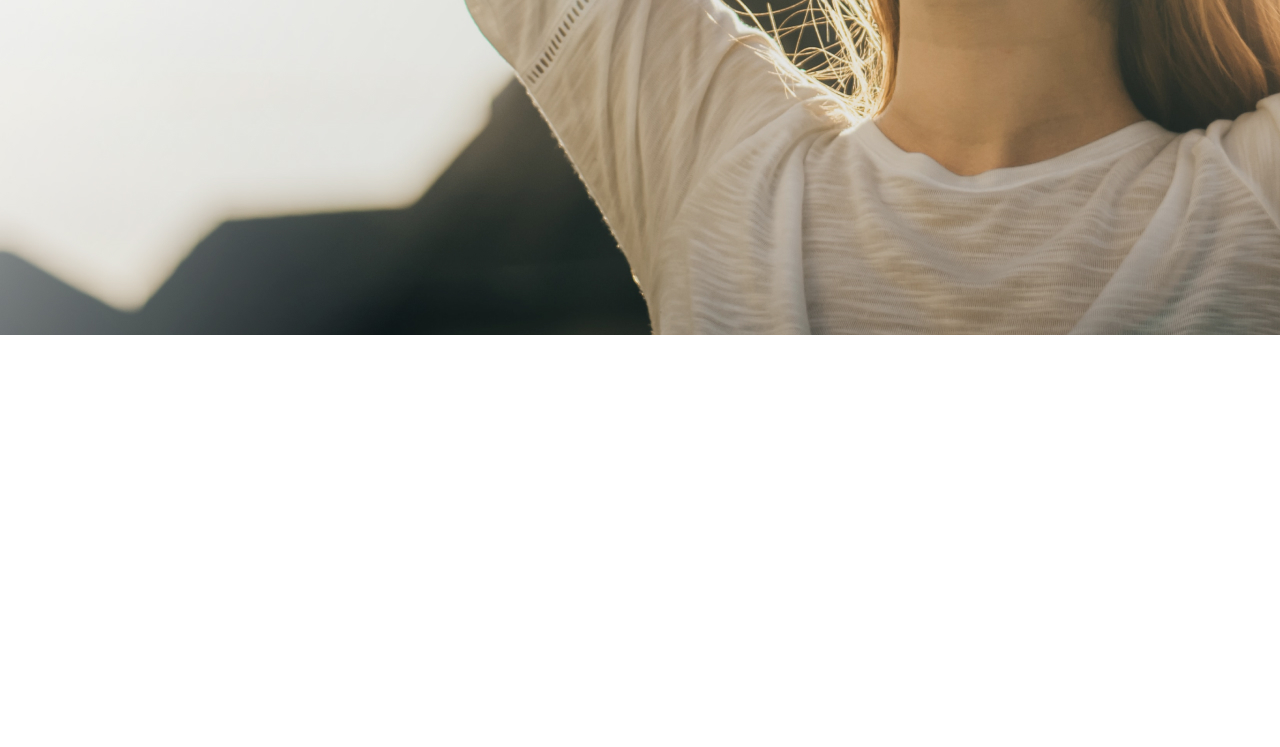
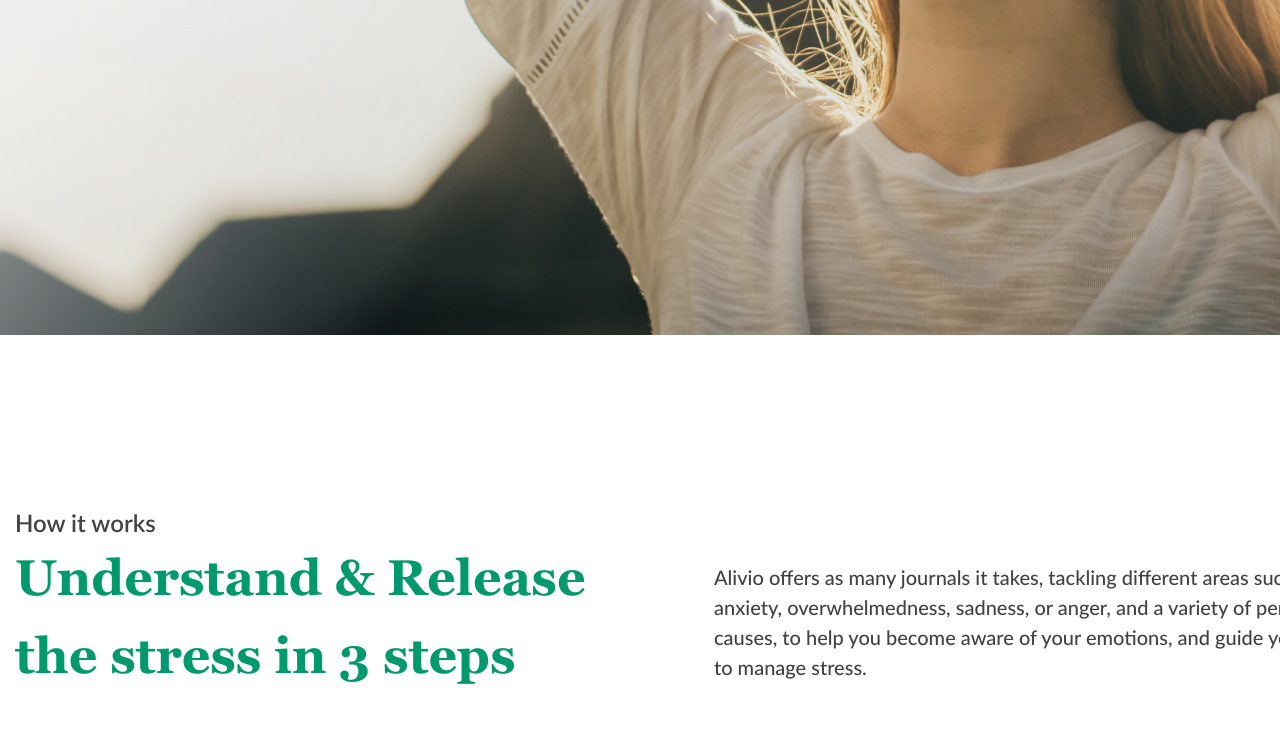
Before and after one commit to MazaevKA/Alivio, a plain HTML site: page index.html in a window 1280 px wide. Shown: the part 645-1392 px from the top of the page. Before the commit the page ends 980 px from the top, so only its background shows below. Drawn offline with Linux system fonts and the light colour scheme.

Commit message:
Added a block How it works

```diff
--- a/css/style.css
+++ b/css/style.css
@@ -129,3 +129,39 @@ body {
   width: 100%;
   object-fit: cover;
 }
+
+/* How it works */
+
+.how-it-works {
+  padding: 169px 0 51px;
+}
+.how-it-works-header {
+  display: flex;
+  justify-content: space-between;
+}
+.how-it-works-header-head {
+  max-width: 584px;
+  margin-right: 30px;
+}
+.how-it-works-header-title {
+  margin-bottom: -3px;
+  font-weight: 600;
+  font-size: 24px;
+  line-height: 157%;
+}
+.how-it-works-header-subtitle {
+  line-height: 157%;
+  font-weight: 700;
+  font-size: 50px;
+  font-family: 'Georgia', serif;
+  color: #01996D;
+}
+.how-it-works-header-content {
+  padding-top: 58px;
+  max-width: 671px;
+  line-height: 150%;
+  font-weight: 500;
+}
+.how-it-works-steps {
+
+}
--- a/index.html
+++ b/index.html
@@ -49,7 +49,25 @@
         <img src="./img/home/bg.jpg" alt="Background cover">
       </div>
     </section>
+
+    <section class="how-it-works">
+      <div class="container">
+        <div class="how-it-works-header">
+          <div class="how-it-works-header-head">
+            <h2 class="how-it-works-header-title">How it works</h2>
+            <h3 class="how-it-works-header-subtitle">Understand & Release the stress in 3 steps</h3>
+          </div>
+          <div class="how-it-works-header-content">
+            <p>Alivio offers as many journals it takes, tackling different areas such as anxiety, overwhelmedness, sadness, or anger, and a variety of personal causes, to help you become aware of your emotions, and guide you in how to manage stress.</p>
+          </div>
+        </div>
+        <div class="how-it-works-steps">
+
+        </div>
+      </div>
+    </section>
   </main>
+
 
   <script src="./js/script.js"></script>
 </body>
```
